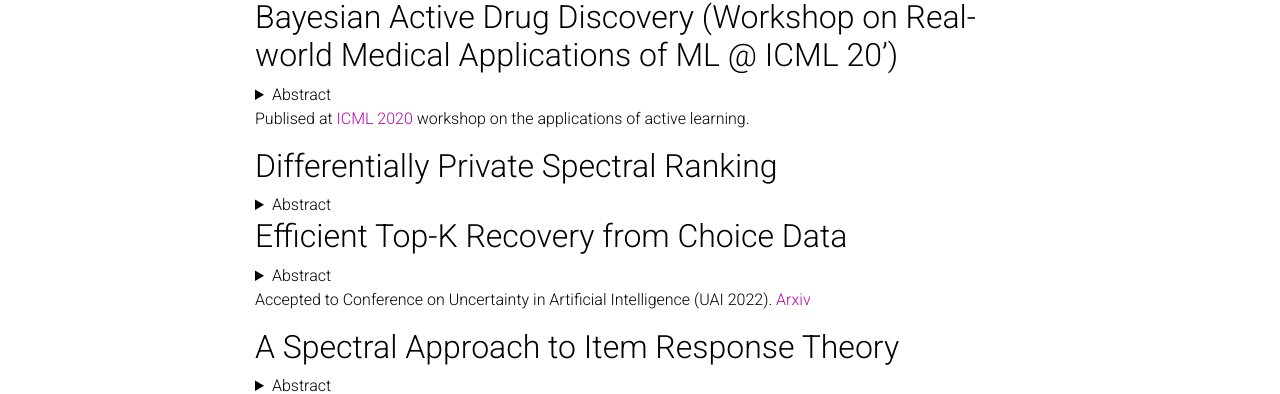
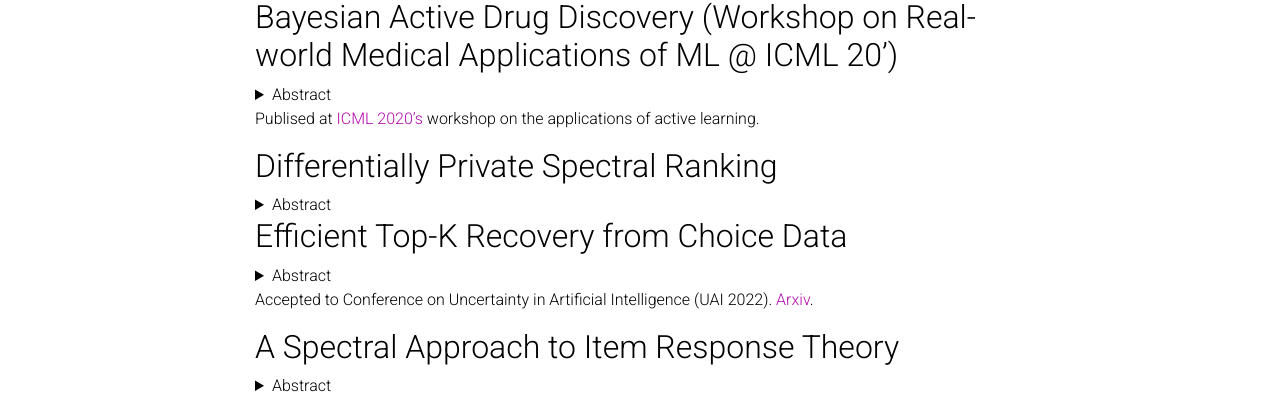
Before and after one commit to dnguyen1196/dnguyen1196.github.io, a Jekyll site: the page built from _pages/publications.md, in a window 1280 px wide. Shown: the part 186-580 px from the top of the page. Built offline with Jekyll 4.4.1, drawn with Linux system fonts in a browser that asks for light colours; comment, search, counter and statistics services are not loaded; a style sheet for code colours, icons or effects is not loaded.

```diff
--- a/_pages/publications.md
+++ b/_pages/publications.md
@@ -13,7 +13,7 @@ nav: true
 We combine graph neural networks with Gaussian Process regression through deep graph kernel learning and demonstrate its robustness on quantitative structure-activity relationship (QSAR) modeling tasks. Equipped with such a model, a Bayesian optimization experiment on chemical space is conducted and compared against the time-stamped acquisition records of a real-world, time-sensitive molecular optimization mission: the identification of potent inhibitors of the main protease of SARS-CoV-2, the viral pathogen responsible for the COVID pandemic.
 </details>
 
-Publised at [ICML 2020](https://realworldml.github.io/files/cr/48_BADD_paper_workshop.pdf) workshop on the applications of active learning.
+Publised at [ICML 2020's](https://realworldml.github.io/files/cr/48_BADD_paper_workshop.pdf) workshop on the applications of active learning.
 
 ## Differentially Private Spectral Ranking
 
@@ -31,7 +31,7 @@ Spectral ranking is a popular approach to rank aggregation, wherein the preferen
 The intersection of learning to rank and choice modeling is an active area of research with applications in e-commerce, information retrieval and the social sciences. In some applications such as recommendation systems, the statistician is primarily interested in recovering the set of the top ranked items from a large pool of items as efficiently as possible using passively collected discrete choice data, i.e., the user picks one item from a set of multiple items. Motivated by this practical consideration, we propose the choice-based Borda count algorithm as a fast and accurate ranking algorithm for top K-recovery i.e., correctly identifying all of the top K items. We show that the choice-based Borda count algorithm has optimal sample complexity for top-K recovery under a broad class of random utility models. We prove that in the limit, the choice-based Borda count algorithm produces the same top-K estimate as the commonly used Maximum Likelihood Estimate method but the former's speed and simplicity brings considerable advantages in practice. Experiments on both synthetic and real datasets show that the counting algorithm is competitive with commonly used ranking algorithms in terms of accuracy while being several orders of magnitude faster.
 </details>
 
-Accepted to Conference on Uncertainty in Artificial Intelligence (UAI 2022). [Arxiv](https://arxiv.org/abs/2206.11995)
+Accepted to Conference on Uncertainty in Artificial Intelligence (UAI 2022). [Arxiv](https://arxiv.org/abs/2206.11995).
 
 ## A Spectral Approach to Item Response Theory
 
```
